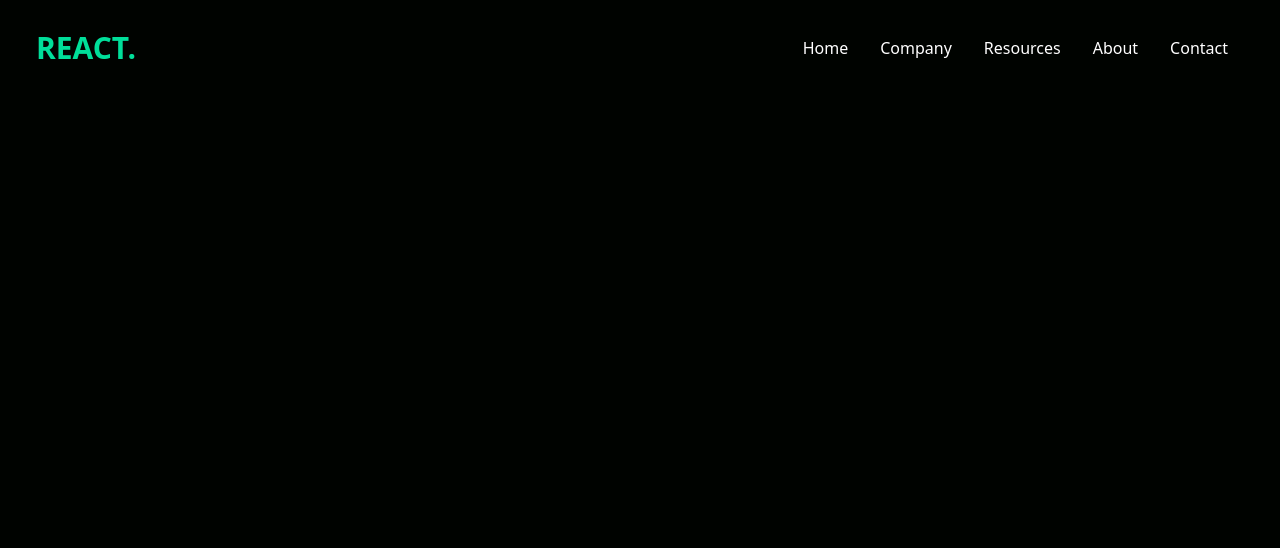
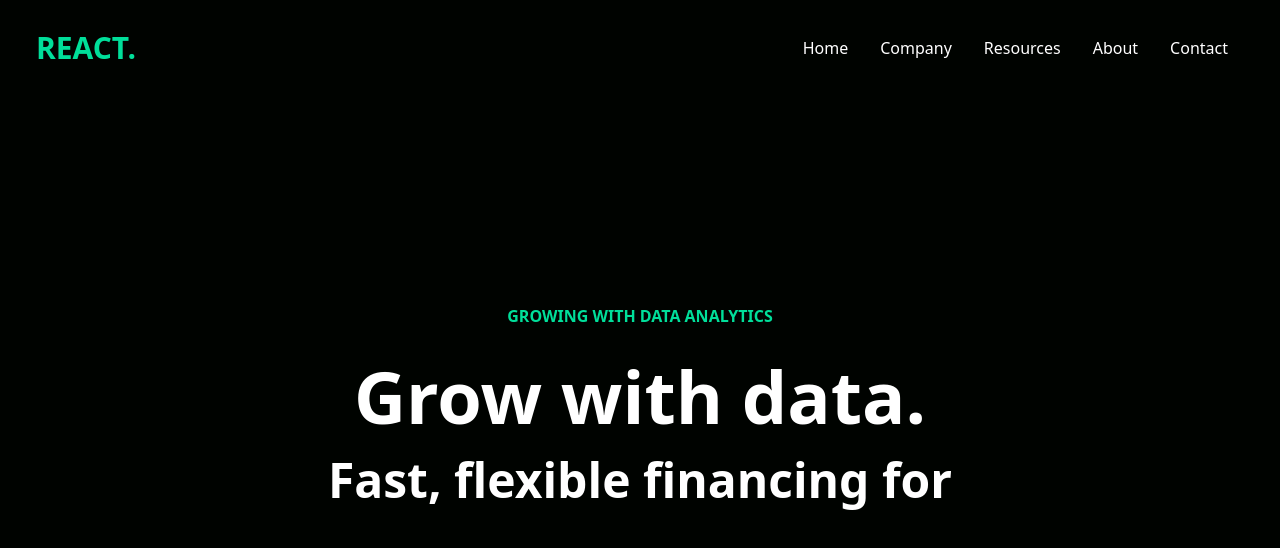
Before and after one commit to emmanuelcobbinah007/data-finance, a React (Create React App) app: page / in a window 1280 px wide. Shown: the top 548 px of the page. Built offline with nearby package versions, Linux system fonts and the light colour scheme.

Commit message:
worked on first part of the Hero Banner

```diff
--- a/src/App.js
+++ b/src/App.js
@@ -1,11 +1,12 @@
 import React from "react";
 import Navbar from "./components/Navbar";
-
+import Hero from "./components/Hero";
 
 function App() {
   return (
-    <div>
+    <div className=" text-white">
       <Navbar />
+      <Hero />
     </div>
   );
 }
--- /dev/null
+++ b/src/components/Hero.jsx
@@ -0,0 +1,15 @@
+import React from 'react'
+
+const Hero = () => {
+  return (
+    <div className='max-w-[800px] mt-[-96px] w-full h-screen mx-auto text-center flex flex-col justify-center'>
+        <p className='text-[#00df9a] font-bold p-2 uppercase'>Growing With Data Analytics</p>
+        <h1 className='font-bold md:text-7xl sm:text-6xl text-4xl md:py-6'>Grow with data.</h1>
+        <div>
+            <p className='md:text-5xl sm:text-4xl text-xl font-bold'>Fast, flexible financing for</p>
+        </div>
+    </div>
+  )
+}
+
+export default Hero
--- a/src/components/Navbar.jsx
+++ b/src/components/Navbar.jsx
@@ -2,14 +2,17 @@
 import { AiOutlineClose, AiOutlineMenu } from "react-icons/ai";
 
 const Navbar = () => {
+    //State to handle Navbar
     const [nav, setNav] = useState(false);
 
     const navHandler = () => {
         setNav(!nav)
     }
 
+
+    // Actual Navbar
   return (
-    <div className='flex justify-between items-center h-24 max-w-[1240px] mx-auto px-4 text-white'>
+    <div className='flex justify-between items-center h-24 max-w-[1240px] mx-auto px-4'>
         <h1 className='w-full text-3xl font-bold text-[#00df9a]'>REACT.</h1>
         <ul className='hidden md:flex hidden'>
             <li className='p-4'>Home</li>
```
